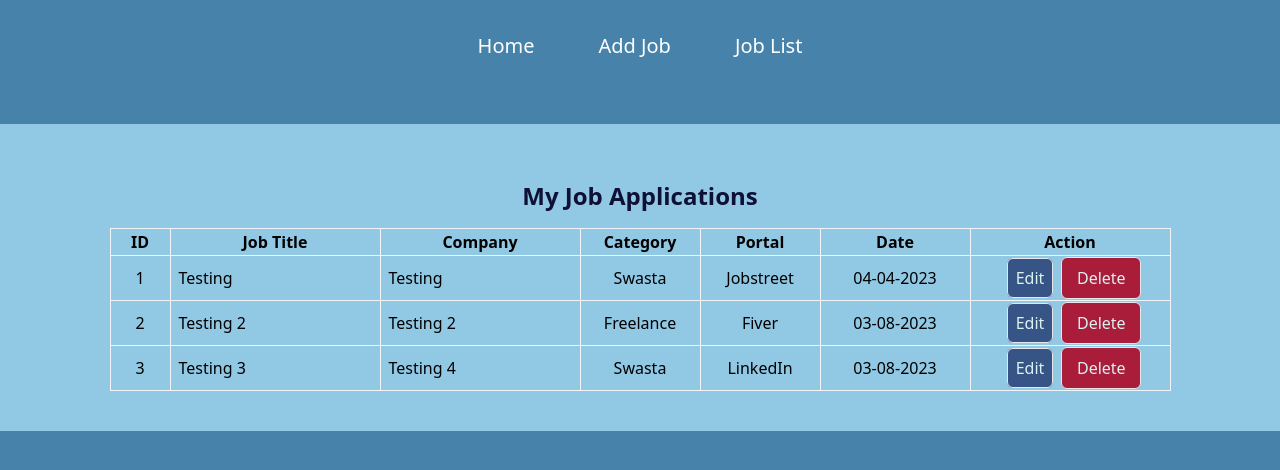
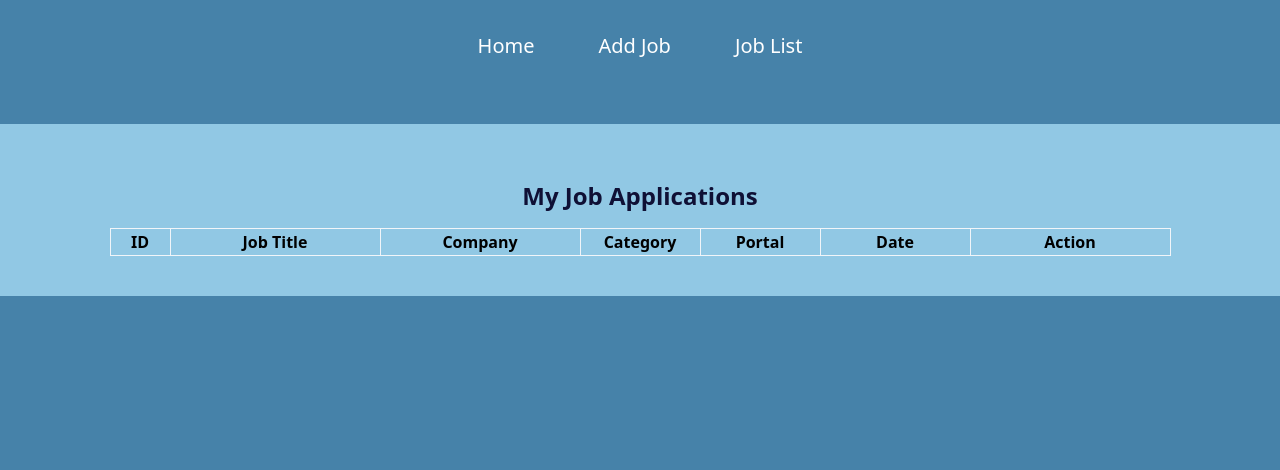
Before and after one commit to amirahyusof/tracking_job-application, a React (Create React App) app: page /job_list in a window 1280 px wide. Shown: the top 470 px of the page. Built offline with nearby package versions, Linux system fonts and the light colour scheme.

Commit message:
commit changes

```diff
--- a/package.json
+++ b/package.json
@@ -14,6 +14,7 @@
     "react-redux": "^9.1.1",
     "react-router-dom": "^6.22.3",
     "react-scripts": "^5.0.1",
+    "redux-persist": "^6.0.0",
     "swiper": "^11.1.1",
     "web-vitals": "^2.1.4"
   },
--- a/src/Components/DummyData.jsx
+++ b/src/Components/DummyData.jsx
@@ -18,7 +18,7 @@ export const dataList = [
     {
         id: 3,
         title: "Testing 3",
-        company: "Testing 4",
+        company: "Testing 3",
         category: "Swasta",
         portal:"LinkedIn",
         date: "03-08-2023",
--- a/src/Components/JobApplicationReducer.jsx
+++ b/src/Components/JobApplicationReducer.jsx
@@ -9,7 +9,7 @@ const formatDate = (dateString) => {
 
 const jobSlice = createSlice({
     name:"jobs",
-    initialState: dataList,
+    initialState: [],
     reducers: {
         addJob: (state, action) => {
             const { id, title, company, category, portal, date} = action.payload;
@@ -22,15 +22,13 @@ const jobSlice = createSlice({
             const editJobs = state.find(job => job.id === id);
             if(editJobs){
                 const formattedDate = formatDate(date);
-                state[editJobs]= {
-                    ...state[editJobs],
-                    title,
-                    company,
-                    category,
-                    portal,
-                    date: formattedDate
-                };
-             }
+                editJobs.id = id;
+                editJobs.title = title;
+                editJobs.company = company;
+                editJobs.category = category;
+                editJobs.portal = portal;
+                editJobs.date = formattedDate;
+            };
          },
 
          deleteJob: (state, action) => {
--- a/src/Components/JobEdit.jsx
+++ b/src/Components/JobEdit.jsx
@@ -9,17 +9,17 @@ function JobEdit(){
     const {id} = useParams();
 
     const jobs = useSelector((state) => state.jobs)
-    const existJob = jobs.filter(f => f.id == id);
-    const {title, company,category, portal, date} = existJob[0];
+    const existJob = jobs.filter(f => f.id === parseInt(id, 10));
+    const { title: existingTitle, company: existingCompany, category: existingCategory, portal: existingPortal, date: existingDate } = existJob.length > 0 ? existJob[0] : {};
 
-    const formattedDate = formatDateInput(date);
+    const formattedDate = formatDateInput(existingDate);
     console.log("formattedDate:", formattedDate);
 
-    const [editTitle, setTitle] = useState(title);
-    const [editCompany, setCompany] = useState(company);
-    const [editCategory, setCategory] = useState(category);
-    const [editPortal, setPortal] = useState(portal);
-    const [editDate, setDate] = useState(formattedDate);
+    const [editTitle, setEditTitle] = useState(existingTitle || "");
+    const [editCompany, setEditCompany] = useState(existingCompany || "");
+    const [editCategory, setEditCategory] = useState(existingCategory || "");
+    const [editPortal, setEditPortal] = useState(existingPortal || "");
+    const [editDate, setEditDate] = useState(existingDate || "");
 
     function formatDateInput(dateString){
         const [day, month, year] = dateString.split("-");
@@ -27,7 +27,7 @@ function JobEdit(){
     }
 
     useEffect(()=>{
-        setDate(formattedDate);
+        setEditDate(formattedDate);
     }, [formattedDate]);
 
 
@@ -61,7 +61,7 @@ function JobEdit(){
                         name="title"
                         value={editTitle}
                         placeholder="Enter job title"
-                        onChange={event => setTitle(event.target.value)}
+                        onChange={event => setEditTitle(event.target.value)}
                         required />
 
                     <label>Company:</label>
@@ -70,14 +70,14 @@ function JobEdit(){
                         name="company"
                         value={editCompany}
                         placeholder="Enter company name"
-                        onChange={event => setCompany(event.target.value)}
+                        onChange={event => setEditCompany(event.target.value)}
                         required />
 
                     <label>Category:</label>
                     <select className="mb-4 w-[250px] rounded-md text-md px-2"
                         name="category"
                         value={editCategory}
-                        onChange={event => setCategory(event.target.value)} required>
+                        onChange={event => setEditCategory(event.target.value)} required>
                         <option value="">Select Category</option>
                         <option value="Government" >Government</option>
                         <option value="Swasta">Swasta</option>
@@ -88,7 +88,7 @@ function JobEdit(){
                     <select className="mb-4 w-[250px] rounded-md text-md px-2"
                         name="portal"
                         value={editPortal}
-                        onChange={event => setPortal(event.target.value)} required>
+                        onChange={event => setEditPortal(event.target.value)} required>
                         <option value="">Select Job Portal</option>
                         <option value="Jobstreet">Jobstreet</option>
                         <option value="MyFutureJob">MyFutureJob</option>
@@ -104,7 +104,7 @@ function JobEdit(){
                         type="date"
                         name="date"
                         value={editDate}
-                        onChange={event => setDate(event.target.value)} />
+                        onChange={event => setEditDate(event.target.value)} />
 
                     <div className="text-center">
                     <button className="w-[100px] text-l rounded-md my-4 py-2 mr-4 border bg-[#91C8E4]"
--- a/src/Components/JobForm.jsx
+++ b/src/Components/JobForm.jsx
@@ -1,7 +1,6 @@
-import React, { useState } from "react";
+import React, { useEffect, useState } from "react";
 import { useNavigate } from "react-router-dom";
-import { useSelector, useDispatch} from 'react-redux';
-import { addJob } from "./JobApplicationReducer";
+
 
 function JobForm(){
     const [title, setTitle] = useState('');
@@ -10,15 +9,32 @@ function JobForm(){
     const [portal, setPortal] = useState('');
     const [date, setDate] = useState('');
 
-    const jobs = useSelector((state)=>state.jobs);
-    const dispatch = useDispatch();
     const navigate = useNavigate();
 
+    useEffect(()=> {
+        const saveTitle = localStorage.getItem('title') || "";
+        const saveCompany = localStorage.getItem('company') || "";
+        const saveCategory = localStorage.getItem('category') || "";
+        const savePortal = localStorage.getItem('portal') || "";
+        const saveDate = localStorage.getItem('date') || "";
+
+        setTitle(saveTitle);
+        setCompany(saveCompany);
+        setCategory(saveCategory);
+        setPortal(savePortal);
+        setDate(saveDate);
+
+    }, []);
 
     const handleSubmit = (event) => {
         event.preventDefault();
-        const nextId = jobs.length === 0 ? 1 : jobs[jobs.length - 1].id + 1;
-        dispatch(addJob({ id: nextId, title, company, category, portal, date }));
+
+        localStorage.setItem('title', title)
+        localStorage.setItem('company', company)
+        localStorage.setItem('category', category)
+        localStorage.setItem('portal', portal)
+        localStorage.setItem('date', date)
+
         navigate('/job_list');
     };
 
@@ -47,7 +63,7 @@ function JobForm(){
                         name="title"
                         value={title}
                         placeholder="Enter job title"
-                        onChange={event => setTitle(event.target.value)}
+                        onChange={ (event) => setTitle(event.target.value)}
                         required />
 
                     <label>Company:</label>
@@ -56,14 +72,14 @@ function JobForm(){
                         name="company"
                         value={company}
                         placeholder="Enter company name"
-                        onChange={event => setCompany(event.target.value)}
+                        onChange={ (event) => setCompany(event.target.value)}
                         required />
 
                     <label>Category:</label>
                     <select className="mb-4 w-[250px] rounded-md text-md px-2"
                         name="category"
                         value={category}
-                        onChange={event => setCategory(event.target.value)} required>
+                        onChange={ (event) => setCategory(event.target.value)} required>
                         <option value="">Select Category</option>
                         <option value="Government" >Government</option>
                         <option value="Swasta">Swasta</option>
@@ -74,7 +90,7 @@ function JobForm(){
                     <select className="mb-4 w-[250px] rounded-md text-md px-2"
                         name="portal"
                         value={portal}
-                        onChange={event => setPortal(event.target.value)} requiredthe>
+                        onChange={ (event) => setPortal(event.target.value)} requiredthe>
                         <option value="">Select Job Portal</option>
                         <option value="Jobstreet">Jobstreet</option>
                         <option value="MyFutureJob">MyFutureJob</option>
@@ -90,7 +106,7 @@ function JobForm(){
                         type="date"
                         name="date"
                         value={date}
-                        onChange={event => setDate(event.target.value)}
+                        onChange={ (event) => setDate(event.target.value)}
                         required />
 
                <div className="text-center ">
--- a/src/Components/JobList.jsx
+++ b/src/Components/JobList.jsx
@@ -1,18 +1,25 @@
-import React from "react";
+import React, { useEffect } from "react";
 import { useDispatch, useSelector } from "react-redux";
 import { Link }  from "react-router-dom";
-import { deleteJob } from "./JobApplicationReducer";
+import { addJob, deleteJob } from "./JobApplicationReducer";
 
 
 function JobList(){
     const dispatch = useDispatch();
     const jobs = useSelector((state)=>state.jobs);
 
-    console.log(jobs);
-    jobs.forEach(job => console.log(job.id));
+    useEffect( ()=> {
+    const savedJobs = JSON.parse(localStorage.getItem('jobs')) || [];
+     savedJobs.forEach(job => {
+        dispatch(addJob(job));
+     })
+    }, [dispatch]);
+
 
     const handleDelete = (id) => {
         dispatch(deleteJob({id:id}));
+        const updatedJobs = jobs.filter(job => job.id !== id);
+        localStorage.setItem('jobs', JSON.stringify(updatedJobs));
     }
 
 
--- a/src/index.js
+++ b/src/index.js
@@ -7,9 +7,10 @@ import { Provider } from 'react-redux';
 import JobApplicationReducer from './Components/JobApplicationReducer';
 
 
+
 const store = configureStore({
     reducer: {
-        jobs: JobApplicationReducer
+        jobs: JobApplicationReducer,
     }
 });
 
```
Also changed, not shown: 1 other file (tests, documents, lock files or other folders).
